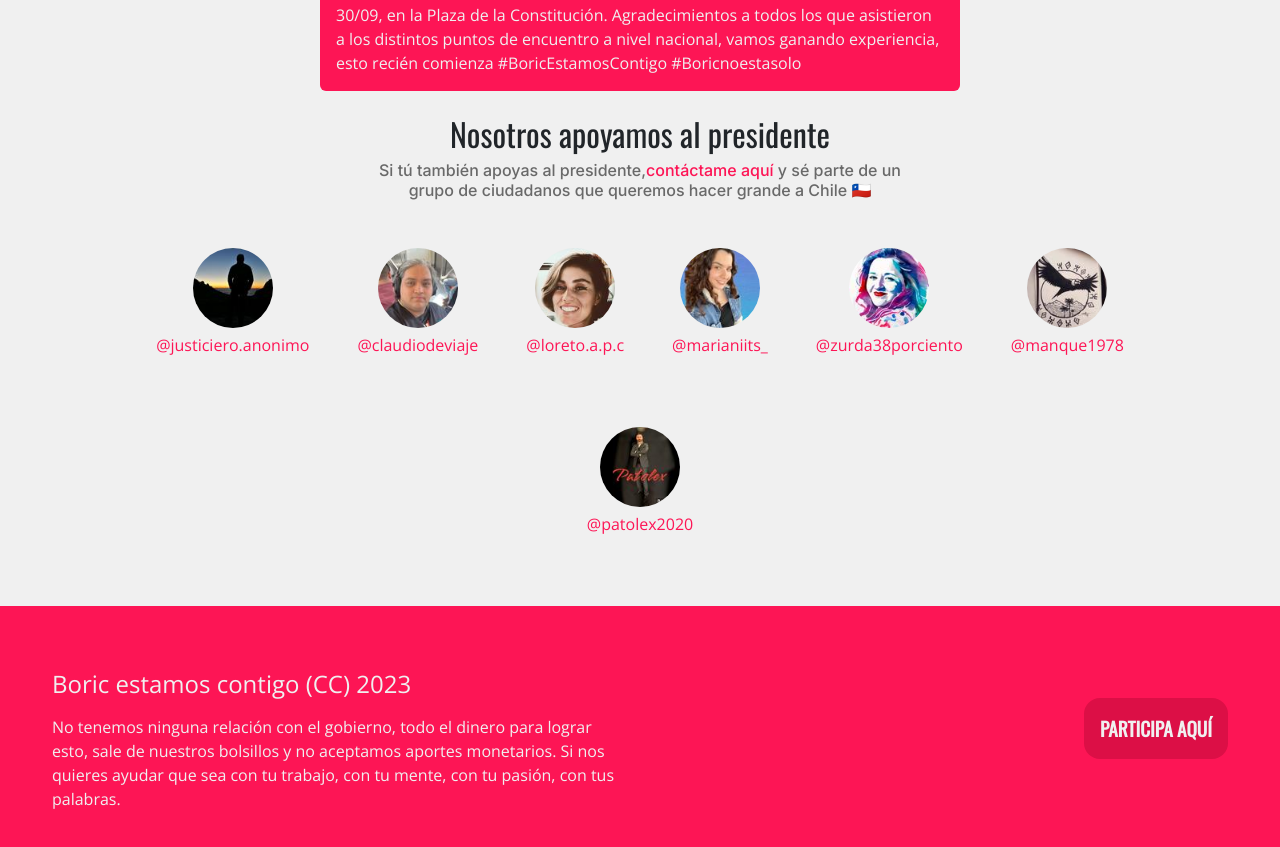
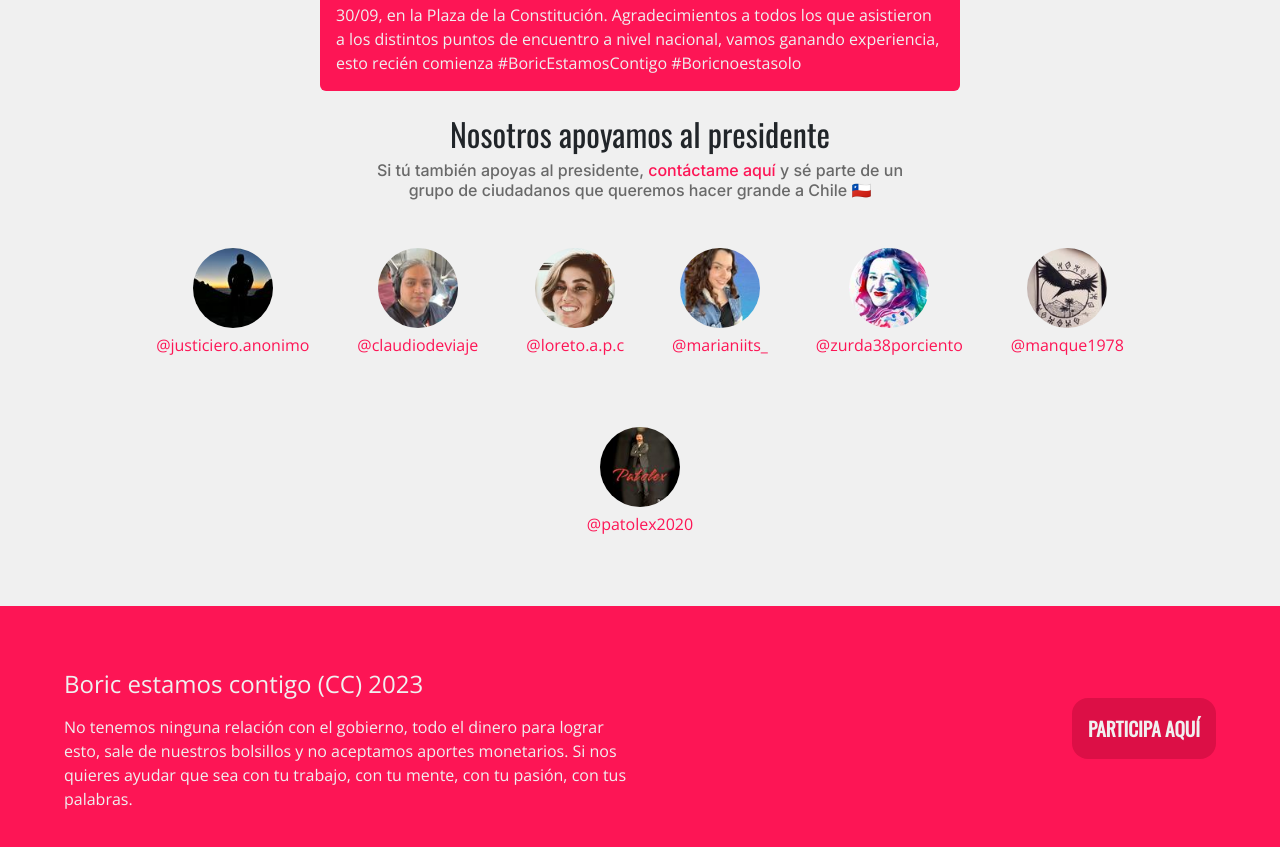
Before and after one commit to docentedev/boricestamoscontigo, a Next.js app: page / in a window 1280 px wide. Shown: the part 1007-1854 px from the top of the page. Built offline with nearby package versions, Linux system fonts and the light colour scheme.

Commit message:
feature: v1.0.9 resolve min errors

```diff
--- a/src/app/page.tsx
+++ b/src/app/page.tsx
@@ -87,9 +87,9 @@ export default function Home() {
       <section className={`${openSans.className}`}>
         <Card />
       </section>
-      <section>
+      <section className='container'>
         <h2 className={`text-center ${oswald.className} mt-4`}>Nosotros apoyamos al presidente</h2>
-        <h3 className={styles.followLink}>Si tú también apoyas al presidente,<Link target="_blank" href="https://www.tiktok.com/@claudiodeviaje">
+        <h3 className={styles.followLink}>Si tú también apoyas al presidente,{' '}<Link target="_blank" href="https://www.tiktok.com/@claudiodeviaje">
           contáctame aquí
         </Link>  y sé parte de un grupo de ciudadanos que queremos hacer grande a Chile 🇨🇱</h3>
         <div className={`row ${openSans.className}`}>
@@ -107,7 +107,7 @@ export default function Home() {
           </div>
         </div>
       </section>
-      <div className={`row ${openSans.className}`}>
+      <div className={openSans.className}>
         <Footer />
       </div>
       <Script src="https://www.googletagmanager.com/gtag/js?id=G-5LQPVHP6RD" />
```
